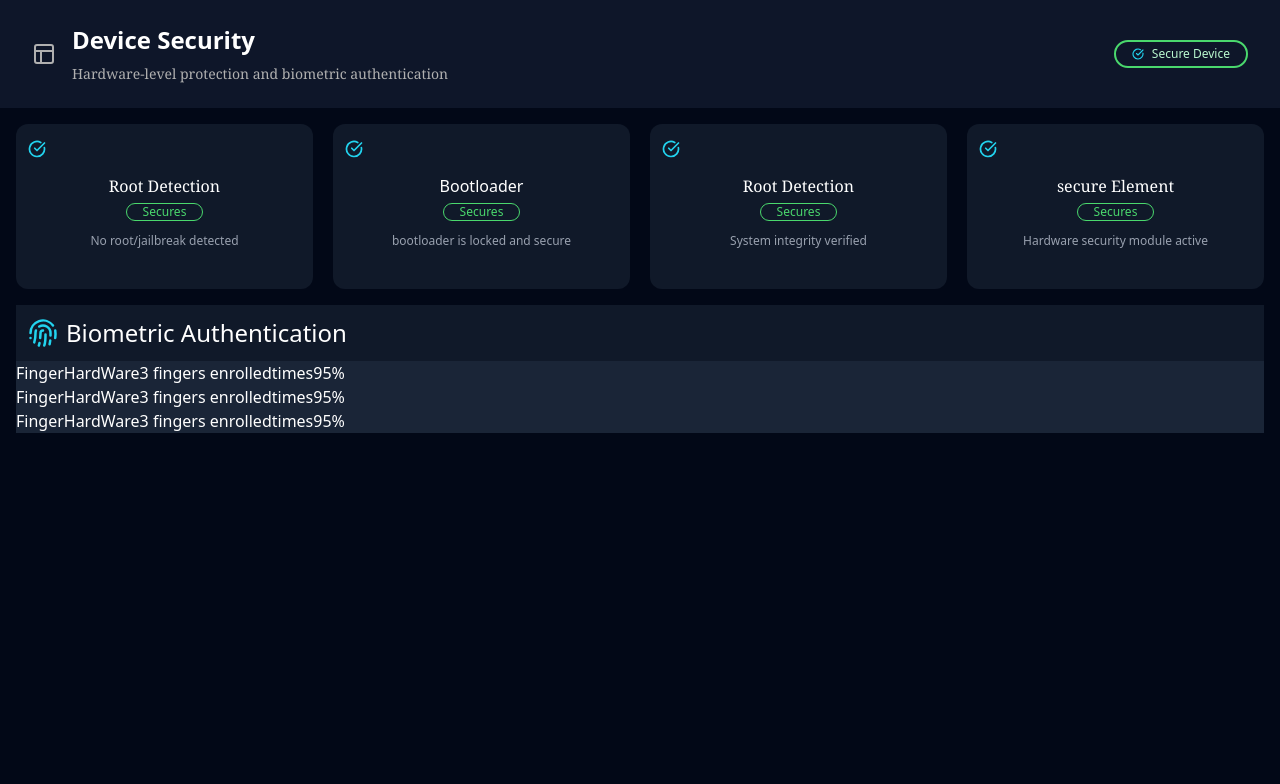
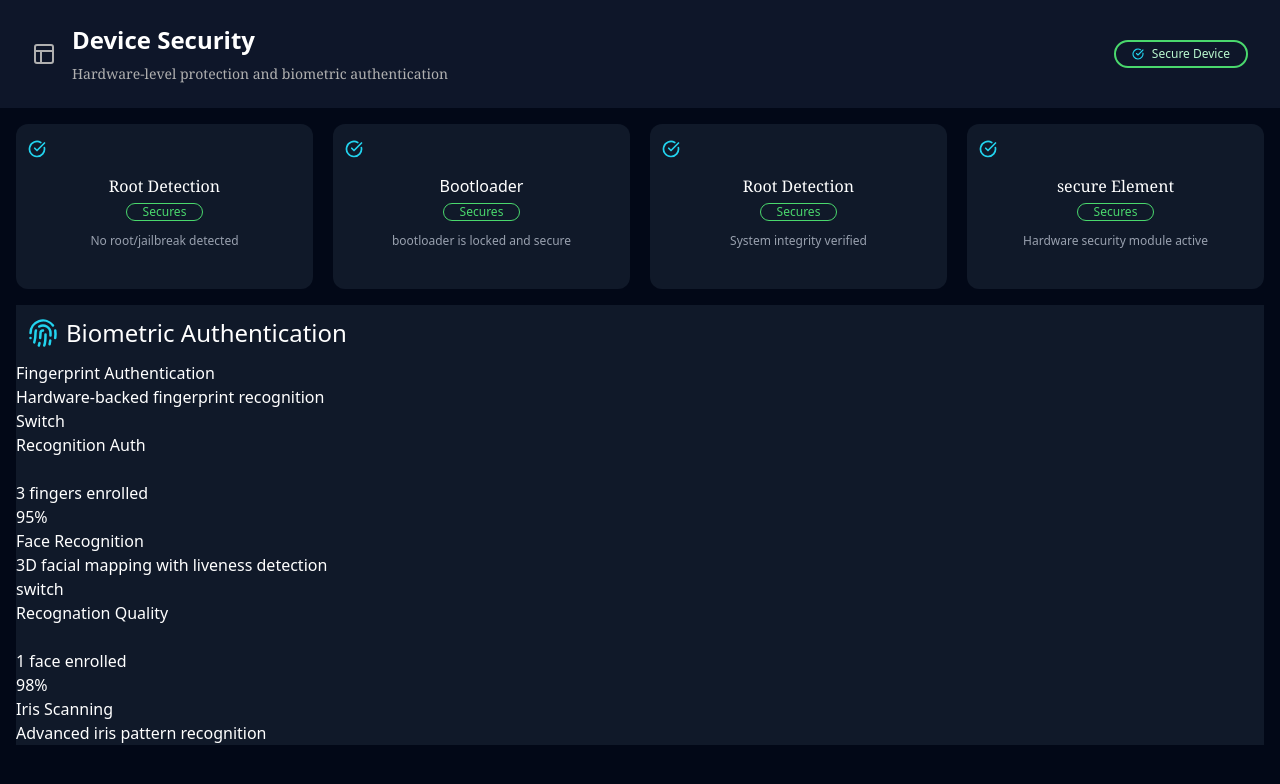
Before and after one commit to faris-dm/DashBoard-Ui, a React (Vite) app: page / in a window 1280 px wide. Shown: the top 784 px of the page. Built offline with nearby package versions, Linux system fonts and the light colour scheme.

Commit message:
adding UIvreses compont

```diff
--- a/src/App.jsx
+++ b/src/App.jsx
@@ -4,7 +4,7 @@ import { useState } from "react";
 // import DataValue from "./componts/DataValuet";
 import Security from "./componts/security";
 
-// import "./App.css";
+import "./App.css";
 
 function App() {
   return (
--- a/src/componts/security.jsx
+++ b/src/componts/security.jsx
@@ -89,73 +89,62 @@ function Security() {
             <img className=" cursor-pointer" src={Finger} alt="" />
             <h2 className="text-2xl  font-medium ">Biometric Authentication</h2>
           </div>
-          <div className="items bg-[#1A2537]">
-            <option value="">
-              <div className="Finger">
-                <div>
-                  <img src={Finger} alt="" />
+          <div className="items">
+            <div className="option">
+              <div>
+                <div className="Auth">
                   <div>
-                    <h2>Finger</h2>
-                    <p>HardWare</p>
+                    <img src="" alt="" />
+                    <div className="Finger">
+                      <h2>Fingerprint Authentication</h2>
+                      <p>Hardware-backed fingerprint recognition</p>
+                    </div>
                   </div>
                   <div className="componts">
-                    <input type="checkbox" />
+                    <p>Switch</p>
                   </div>
                 </div>
+
+                <div className="Quality">
+                  <div className="Reco">
+                    <h2>Recognition Auth</h2>
+                    <input type="check" name="" id="" />
+                    <p>3 fingers enrolled</p>
+                  </div>
+                  <p>95%</p>
+                </div>
               </div>
-              <div className="Quality">
-                <div>
-                  <p>3 fingers enrolled</p>
-                  <input type="check" name="" id="" />
-                  <p>times</p>
-                </div>
-                <div className="percent">95%</div>
-              </div>
-            </option>
-            <option value="">
-              <div className="Finger">
-                <div>
+            </div>
+            <div className="option">
+              <div>
+                <div className="FaceTitle">
                   <img src="" alt="" />
                   <div>
-                    <h2>Finger</h2>
-                    <p>HardWare</p>
-                  </div>
-                  <div className="componts">
-                    <input type="checkbox" />
+                    <h2>Face Recognition</h2>
+                    <p>3D facial mapping with liveness detection</p>
                   </div>
                 </div>
+                <div className="componts">switch</div>
               </div>
-              <div className="Quality">
+              <div>
                 <div>
-                  <p>3 fingers enrolled</p>
-                  <input type="check" name="" id="" />
-                  <p>times</p>
+                  <p>Recognation Quality </p>
+                  <input type="check" />
+                  <p>1 face enrolled</p>
                 </div>
-                <div className="percent">95%</div>
+                <p>98%</p>
               </div>
-            </option>
-            <option value="">
-              <div className="Finger">
+            </div>
+            <div className="option">
+              <div>
+                <img src="" alt="" />
                 <div>
-                  <img src="" alt="" />
-                  <div>
-                    <h2>Finger</h2>
-                    <p>HardWare</p>
-                  </div>
-                  <div className="componts">
-                    <input type="checkbox" />
-                  </div>
+                  <h2>Iris Scanning</h2>
+                  <p>Advanced iris pattern recognition</p>
                 </div>
               </div>
-              <div className="Quality">
-                <div>
-                  <p>3 fingers enrolled</p>
-                  <input type="check" name="" id="" />
-                  <p>times</p>
-                </div>
-                <div className="percent">95%</div>
-              </div>
-            </option>
+              <div className="dot"></div>
+            </div>
           </div>
         </div>
       </div>
@@ -163,12 +152,4 @@ function Security() {
   );
 }
 
-{
-  /* <label className="relative inline-flex items-center cursor-pointer">
-  <input type="checkbox" className="sr-only peer" />
-  <div className="w-14 h-7 bg-gray-700 peer-focus:outline-none peer-focus:ring-2 peer-focus:ring-green-400 rounded-full peer peer-checked:bg-green-900 transition-colors"></div>
-  <span className="absolute left-1 top-1 bg-gray-300 h-5 w-5 rounded-full transition-transform peer-checked:translate-x-7 peer-checked:bg-green-400"></span>
-</label> */
-}
-
 export default Security;
--- a/src/componts/threat.css
+++ b/src/componts/threat.css
@@ -43,7 +43,7 @@ body {
 .nav .protection .heading :first-child {
   font-size: 25px;
   font-weight: 500;
-  color: red;
+  color: #fff;
   padding: 2px 2px;
 }
 /*  the right side or  quick scan */
```
